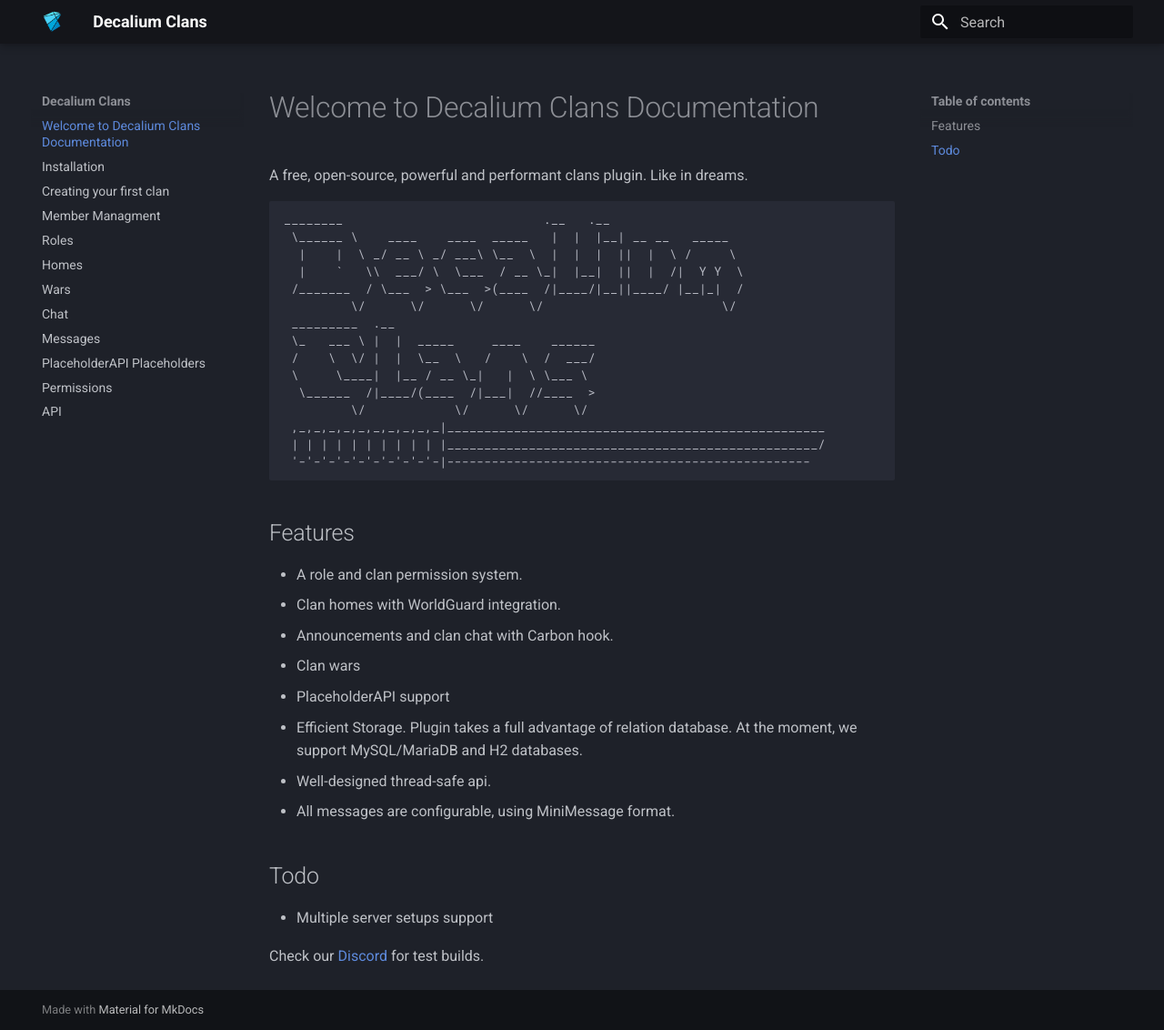
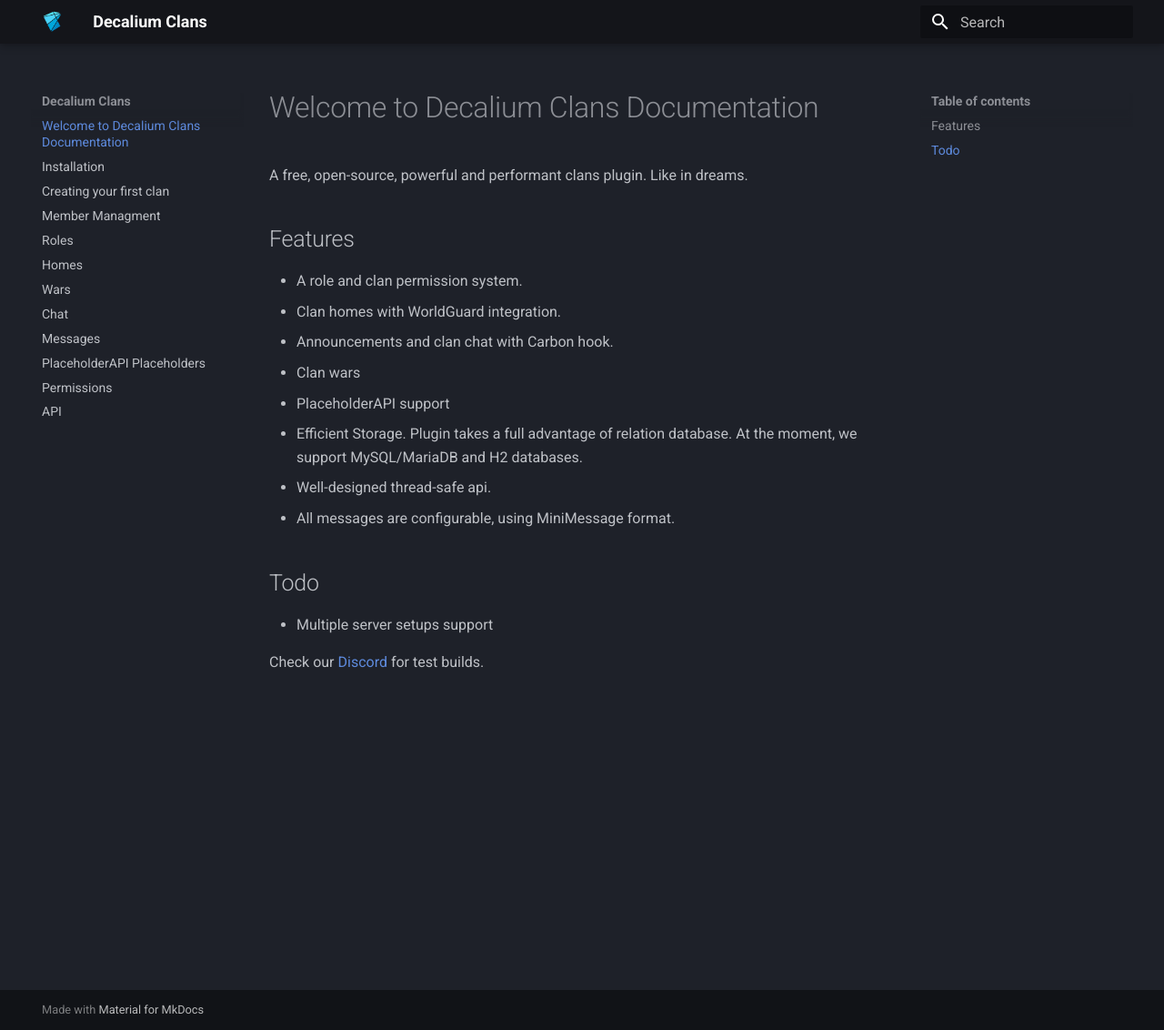
Before and after one commit to decalium/decalium-clans, an MkDocs documentation site: the page built from documentation/docs/index.md, in a window 1280 px wide and 1132 px high. Shown: the whole window at 91% size. Built offline with MkDocs 1.6.1 and Material for MkDocs 9.7.7, drawn with Linux system fonts in a browser that asks for light colours.

```diff
--- a/documentation/docs/index.md
+++ b/documentation/docs/index.md
@@ -2,21 +2,6 @@
 
 A free, open-source, powerful and performant clans plugin. Like in dreams.
 
-    ________                           .__   .__
-     \______ \    ____    ____  _____   |  |  |__| __ __   _____
-      |    |  \ _/ __ \ _/ ___\ \__  \  |  |  |  ||  |  \ /     \
-      |    `   \\  ___/ \  \___  / __ \_|  |__|  ||  |  /|  Y Y  \
-     /_______  / \___  > \___  >(____  /|____/|__||____/ |__|_|  /
-             \/      \/      \/      \/                        \/
-     _________  .__
-     \_   ___ \ |  |  _____     ____    ______
-     /    \  \/ |  |  \__  \   /    \  /  ___/
-     \     \____|  |__ / __ \_|   |  \ \___ \
-      \______  /|____/(____  /|___|  //____  >
-             \/            \/      \/      \/
-     ,_,_,_,_,_,_,_,_,_,_|___________________________________________________
-     | | | | | | | | | | |__________________________________________________/
-     '-'-'-'-'-'-'-'-'-'-|-------------------------------------------------
 
 ## Features
 - A role and clan permission system.
```
Also changed, not shown: documentation/docs/Installation.md (+1 -1 lines).
